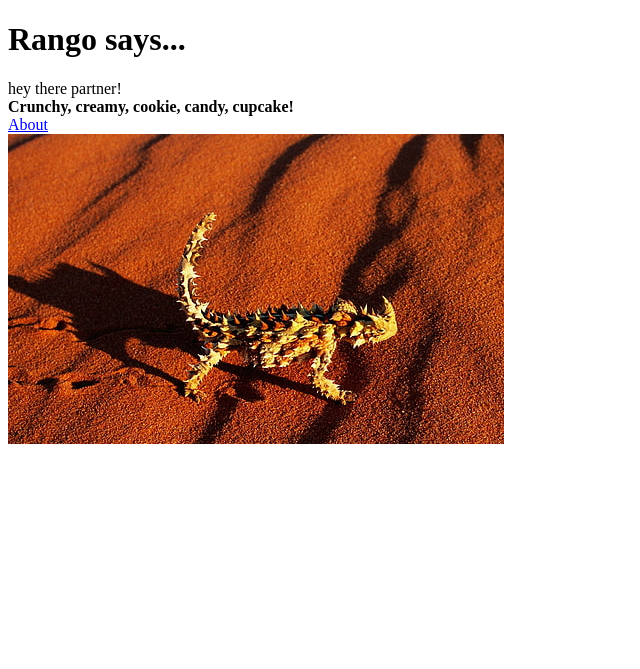
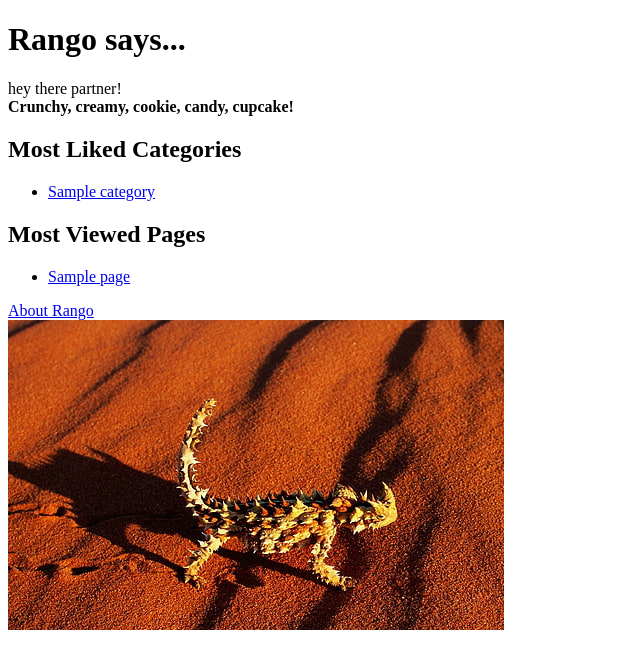
Before and after one commit to 2767753o/tango_with_django_project, a Django app: page / in a window 1280 px wide. Shown: the top 669 px of the page, without its empty margins (0-640 px from the left). Run offline with Django 3.2, Linux system fonts and the light colour scheme; tables that the repository leaves empty hold one stand-in row (values such as "Sample post").

Commit message:
chapter 6 complete

```diff
--- a/tango_with_django_project/rango/models.py
+++ b/tango_with_django_project/rango/models.py
@@ -1,10 +1,16 @@
 from django.db import models
+from django.template.defaultfilters import slugify
 
 
 class Category(models.Model):
     name = models.CharField(max_length=128, unique=True)
     views = models.IntegerField(default=0)
     likes = models.IntegerField(default=0)
+    slug = models.SlugField(unique=True)
+
+    def save(self, *args, **kwargs):
+        self.slug = slugify(self.name)
+        super(Category, self).save(*args, **kwargs)
 
     class Meta:
         verbose_name_plural = 'Categories'
--- a/tango_with_django_project/rango/urls.py
+++ b/tango_with_django_project/rango/urls.py
@@ -1,10 +1,12 @@
 from django.urls import path
 from rango import views
 
-APP_NAME = 'rango'
+app_name = 'rango'
 
 
 urlpatterns = [
     path('', views.index, name='index'),
     path('about/', views.about, name='about'),
+    path('category/<slug:category_name_slug>/',
+         views.show_category, name='show_category'),
 ]
--- a/tango_with_django_project/rango/views.py
+++ b/tango_with_django_project/rango/views.py
@@ -1,11 +1,19 @@
 from django.shortcuts import render
 from django.http import HttpResponse
 
+from rango.models import Category
+from rango.models import Page
+
 
 def index(request):
-    context_dict = {
-        'boldmessage': 'Crunchy, creamy, cookie, candy, cupcake!',
-    }
+    category_list = Category.objects.order_by('-likes')[:5]
+    page_list = Page.objects.order_by('-views')[:5]
+
+    context_dict = {}
+    context_dict['boldmessage'] = 'Crunchy, creamy, cookie, candy, cupcake!'
+    context_dict['categories'] = category_list
+    context_dict['pages'] = page_list
+
     return render(request, 'rango/index.html', context=context_dict)
 
 
@@ -14,3 +22,18 @@ def about(request):
         'name': 'John Easton Osborne',
     }
     return render(request, 'rango/about.html', context=context_dict)
+
+
+def show_category(request, category_name_slug):
+    context_dict = {}
+
+    try:
+        category = Category.objects.get(slug=category_name_slug)
+        pages = Page.objects.filter(category=category)
+        context_dict['pages'] = pages
+        context_dict['category'] = category
+    except Category.DoesNotExist:
+        context_dict['category'] = None
+        context_dict['pages'] = None
+
+    return render(request, 'rango/category.html', context=context_dict)
--- a/tango_with_django_project/templates/rango/index.html
+++ b/tango_with_django_project/templates/rango/index.html
@@ -12,11 +12,39 @@
 
 		<div>
 			hey there partner! <br />
-			<strong>{{ boldmessage }}</strong><br />
+			<strong>{{ boldmessage }}</strong>
+		</div>
+
+		<h2>Most Liked Categories</h2>
+		<div>
+			{% if categories %}
+			<ul>
+				{% for category in categories %}
+				<li>
+					<a href="/rango/category/{{ category.slug }}/">{{ category.name }}</a>
+				</li>
+				{% endfor %}
+			</ul>
+			{% else %}
+			<strong>There are no categories present.</strong>
+			{% endif %}
+		</div>
+
+		<h2>Most Viewed Pages</h2>
+		<div>
+			{% if pages %}
+			<ul>
+				{% for page in pages %}
+				<li><a href="{{ page.url }}">{{ page.title }}</a></li>
+				{% endfor %}
+			</ul>
+			{% else %}
+			<strong>There are no pages present.</strong>
+			{% endif %}
 		</div>
 
 		<div>
-			<a href="/rango/about/">About</a><br />
+			<a href="/rango/about/">About Rango</a><br />
 			<img src="{% static 'images/rango.jpg' %}" alt="Picture of Rango" />
 		</div>
 	</body>
```
Also changed, not shown: tango_with_django_project/populate_rango.py (+14 -6 lines), tango_with_django_project/rango/admin.py (+7 -4 lines), tango_with_django_project/templates/rango/category.html (added, +30 -0 lines), tango_with_django_project/rango/migrations/0004_category_slug.py (added), tango_with_django_project/rango/migrations/0005_auto_20240207_2328.py (added), tango_with_django_project/rango/migrations/0006_page_slug.py (added), tango_with_django_project/rango/migrations/0007_remove_page_slug.py (added).
